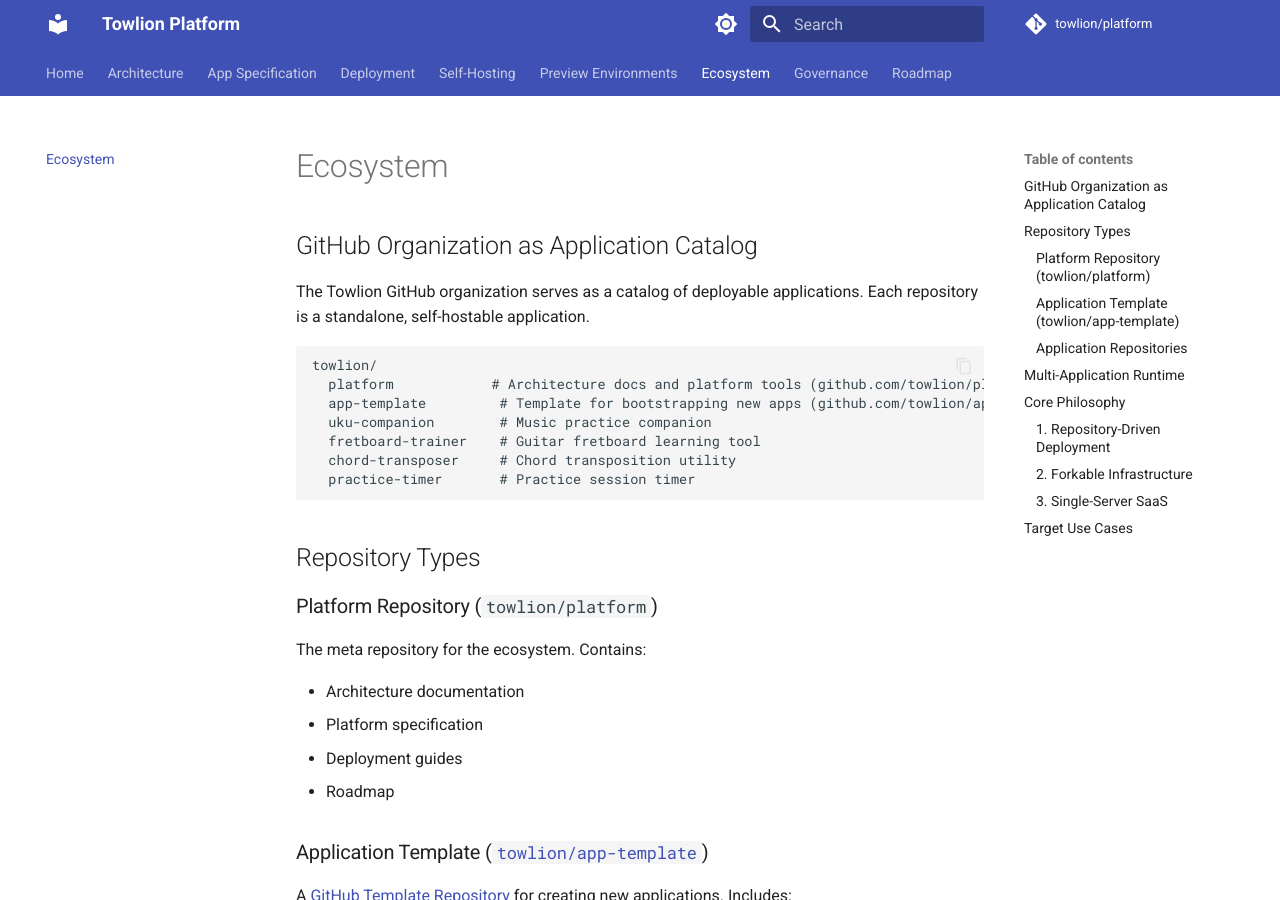
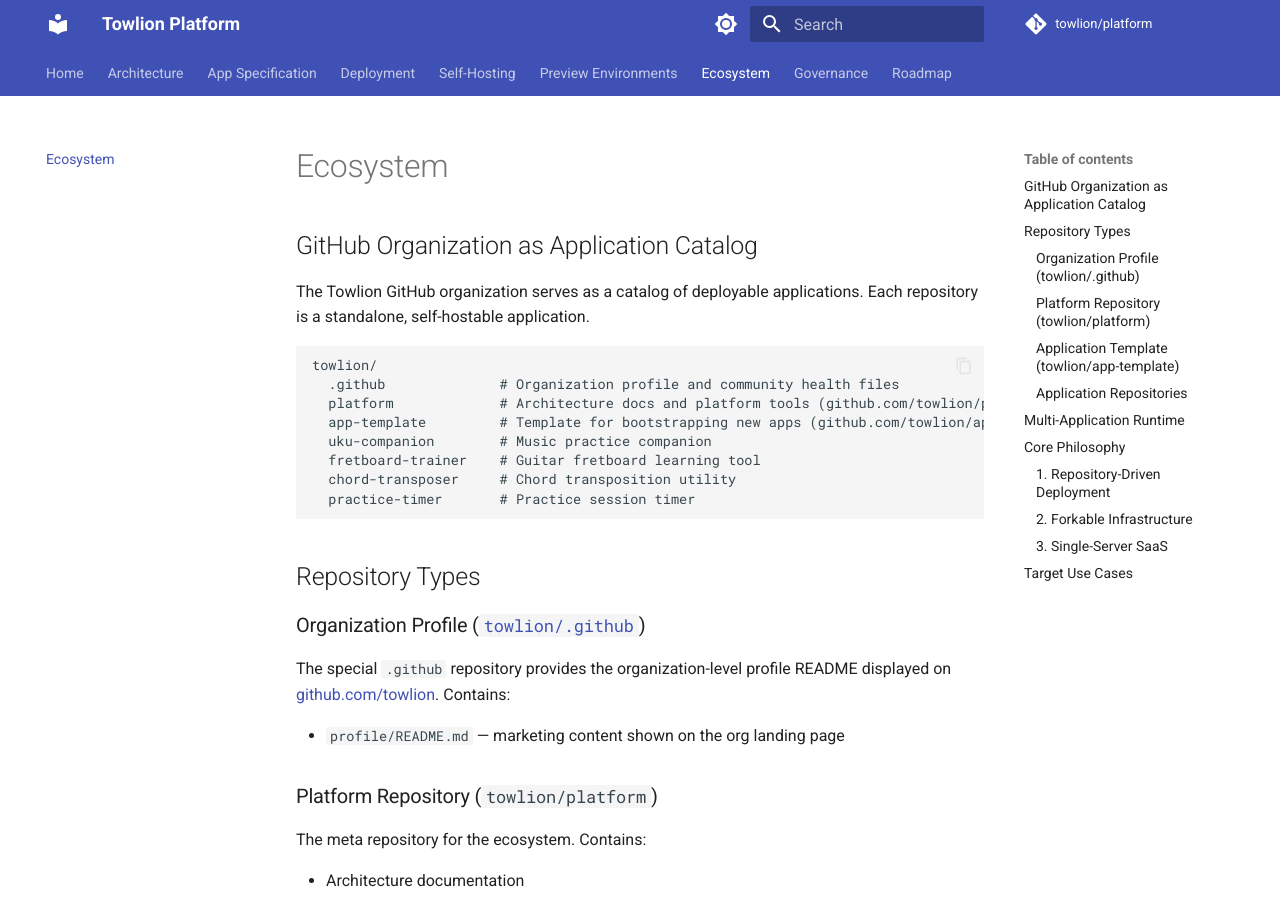
Before and after one commit to towlion/platform, an MkDocs documentation site: the page built from docs/ecosystem.md, in a window 1280 px wide and 900 px high. Built offline with MkDocs 1.6.1 and Material for MkDocs 9.7.7, drawn with Linux system fonts in a browser that asks for light colours; comment, search, counter and statistics services are not loaded.

Commit message:
docs: add .github repo to ecosystem documentation
Co-Authored-By: Claude Opus 4.6 (1M context) <noreply@anthropic.com>

````diff
--- a/docs/ecosystem.md
+++ b/docs/ecosystem.md
@@ -6,7 +6,8 @@ The Towlion GitHub organization serves as a catalog of deployable applications.
 
 ```
 towlion/
-  platform            # Architecture docs and platform tools (github.com/towlion/platform)
+  .github              # Organization profile and community health files
+  platform             # Architecture docs and platform tools (github.com/towlion/platform)
   app-template         # Template for bootstrapping new apps (github.com/towlion/app-template)
   uku-companion        # Music practice companion
   fretboard-trainer    # Guitar fretboard learning tool
@@ -15,6 +16,12 @@ towlion/
 ```
 
 ## Repository Types
+
+### Organization Profile ([`towlion/.github`](https://github.com/towlion/.github))
+
+The special `.github` repository provides the organization-level profile README displayed on [github.com/towlion](https://github.com/towlion). Contains:
+
+- `profile/README.md` — marketing content shown on the org landing page
 
 ### Platform Repository (`towlion/platform`)
 
````
